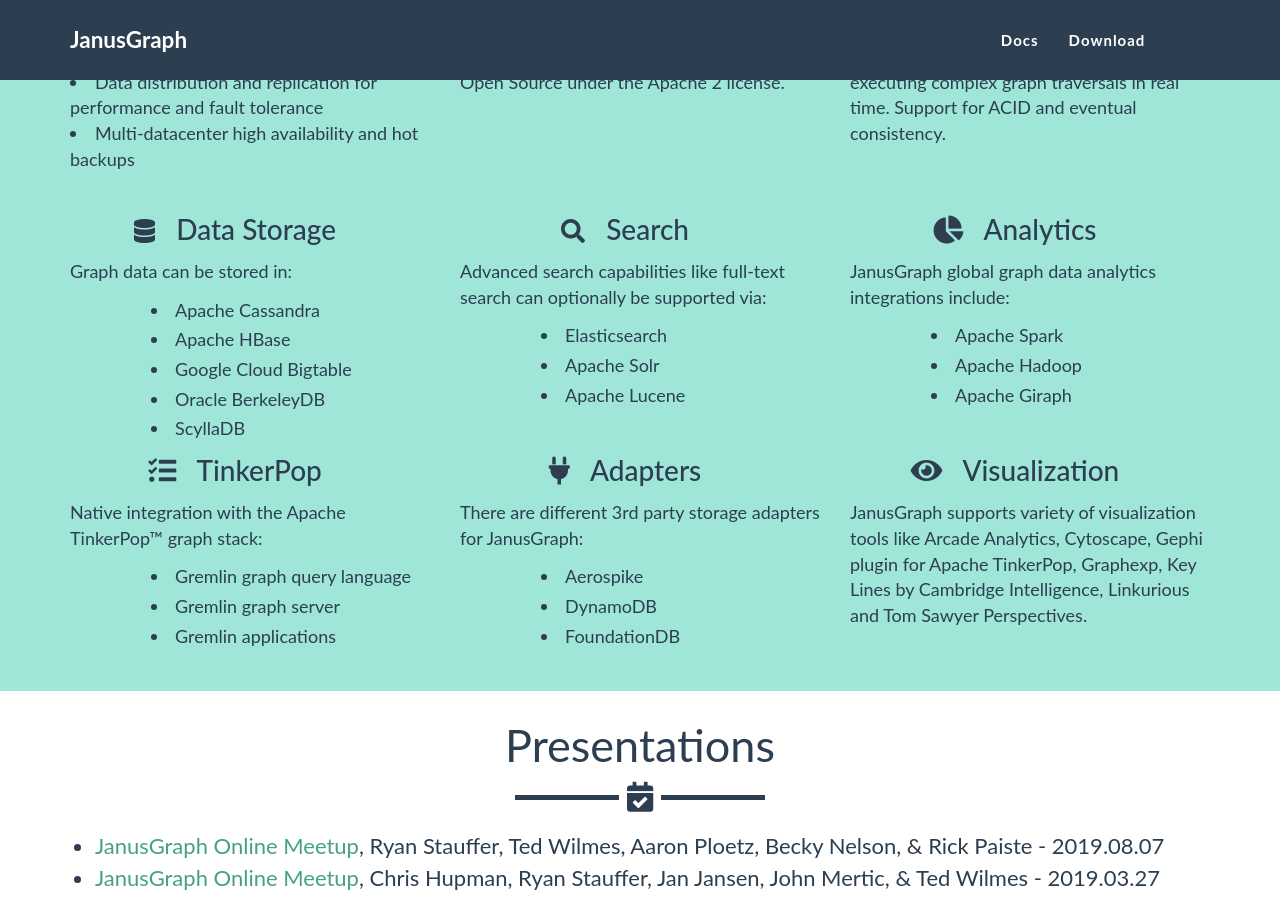
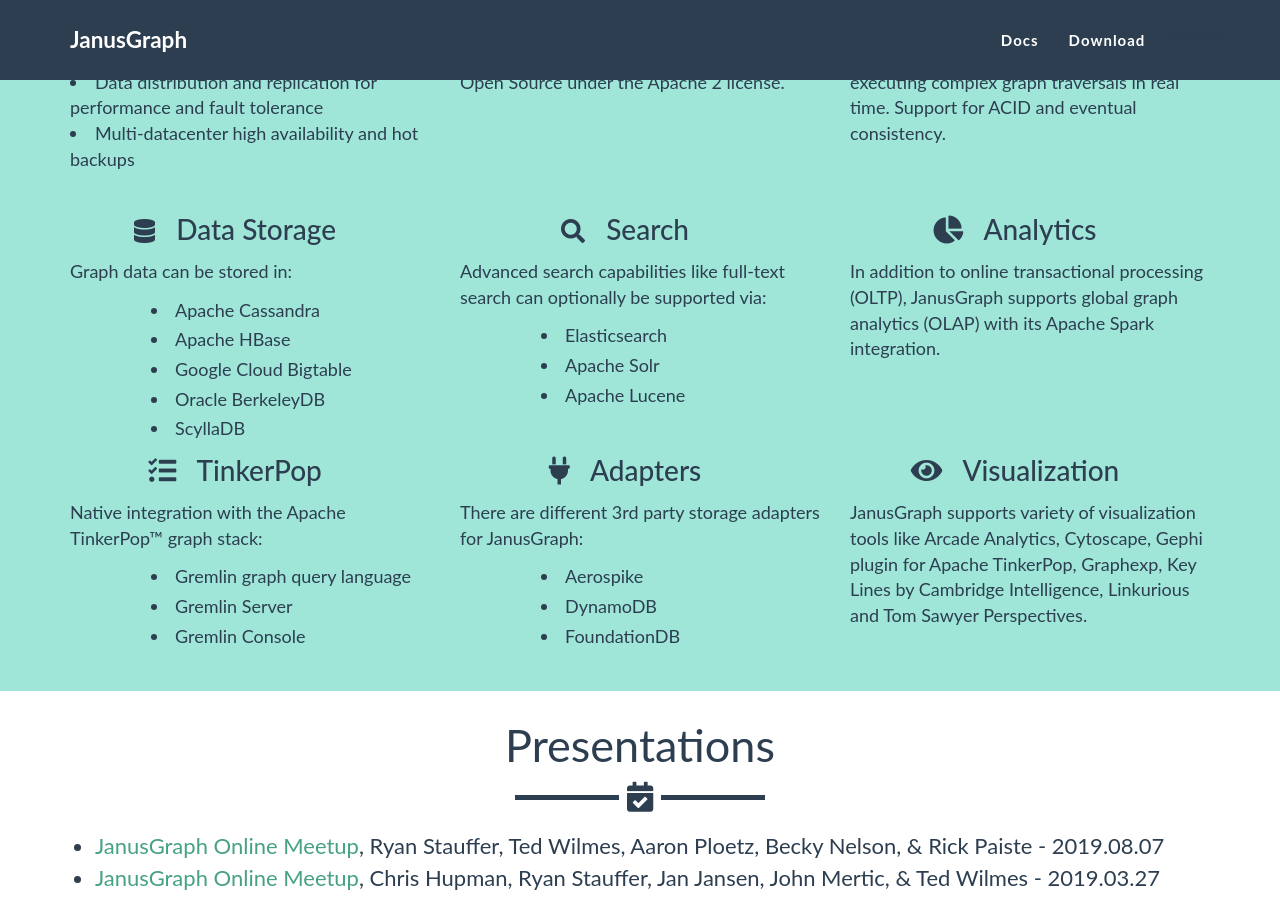
Before and after one commit to JanusGraph/janusgraph.org, a Jekyll site: the page built from index.html, in a window 1280 px wide and 900 px high, scrolled down 922 px. Built offline with Jekyll 4.4.1, drawn with Linux system fonts in a browser that asks for light colours.

Commit message:
Update TinkerPop references #45
Signed-off-by: Florian Hockmann <fh@florian-hockmann.de>

```diff
--- a/_includes/features.html
+++ b/_includes/features.html
@@ -57,12 +57,7 @@
                 <p class="second-title"><i class="fas fa-chart-pie"></i> &nbsp; Analytics
                 </p>
                 <div>
-                    <p class="feature-text">JanusGraph global graph data analytics integrations include:</p>
-                    <ul class="central-list">
-                        <li><a class="feature-link" href="https://spark.apache.org">Apache Spark</a></li>
-                        <li><a class="feature-link" href="https://hadoop.apache.org">Apache Hadoop</a></li>
-                        <li><a class="feature-link" href="https://giraph.apache.org">Apache Giraph</a></li>
-                    </ul>
+                    <p class="feature-text">In addition to online transactional processing (<a class="feature-link" href="https://en.wikipedia.org/wiki/Online_transaction_processing">OLTP</a>), JanusGraph supports global graph analytics (<a class="feature-link" href="https://en.wikipedia.org/wiki/Online_analytical_processing">OLAP</a>) with its <a class="feature-link" href="https://spark.apache.org">Apache Spark</a> integration.</p>
                 </div>
             </div>
             <div class="col-sm-4 portfolio-item feature-item">
@@ -72,8 +67,8 @@
                     <p class="feature-text">Native integration with the Apache TinkerPop™ graph stack:</p>
                     <ul class="central-list">
                         <li><a class="feature-link" href="https://tinkerpop.apache.org/docs/current/reference/#intro">Gremlin graph query language</a></li>
-                        <li><a class="feature-link" href="https://tinkerpop.apache.org/docs/current/reference/#gremlin-server">Gremlin graph server</a></li>
-                        <li><a class="feature-link" href="https://tinkerpop.apache.org/docs/current/reference/#gremlin-applications">Gremlin applications</a></li>
+                        <li><a class="feature-link" href="https://tinkerpop.apache.org/docs/current/reference/#gremlin-server">Gremlin Server</a></li>
+                        <li><a class="feature-link" href="https://tinkerpop.apache.org/docs/current/reference/#gremlin-console">Gremlin Console</a></li>
                     </ul>
                 </div>
             </div>
```
